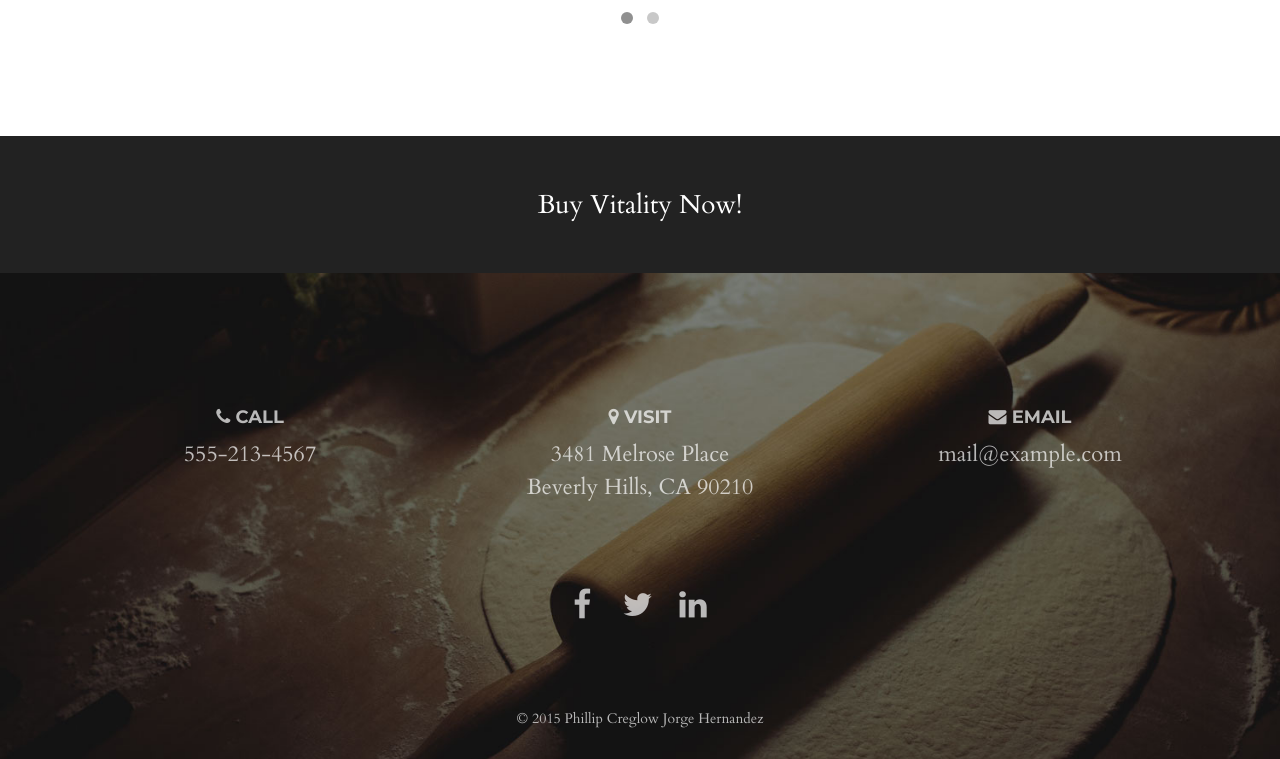
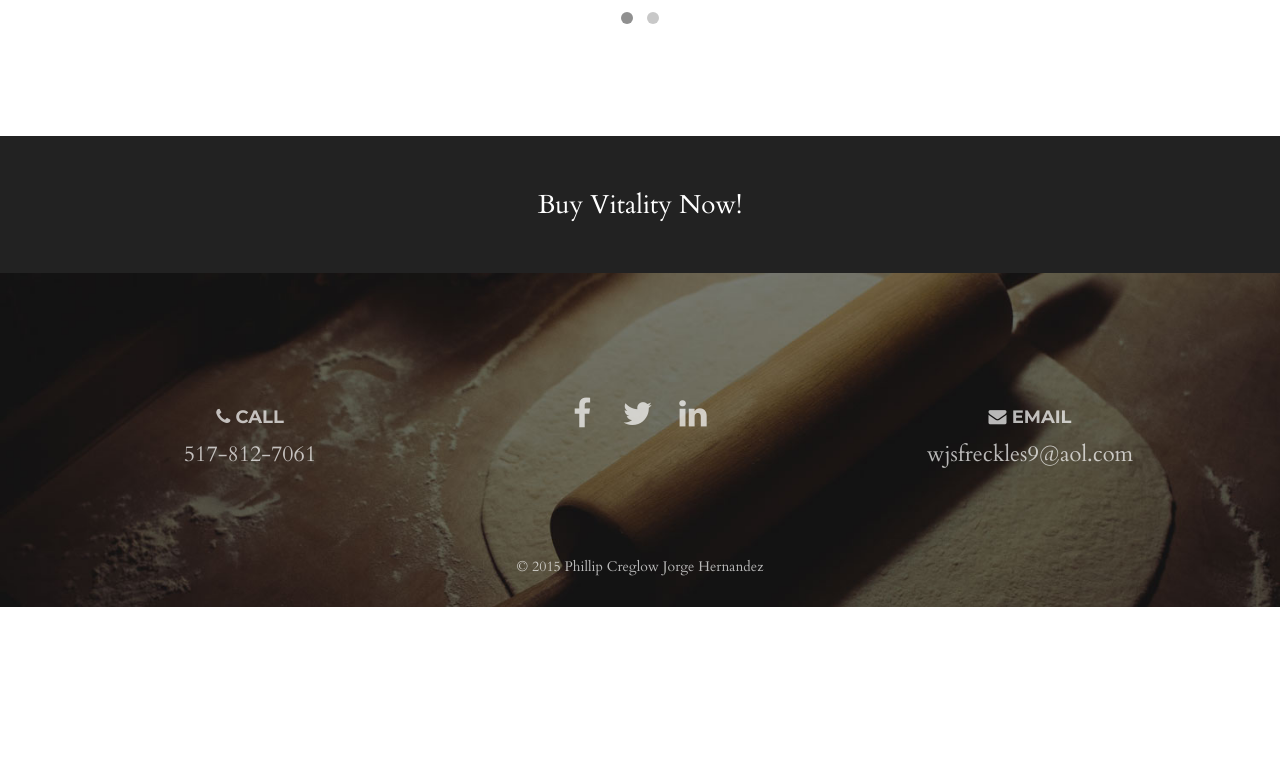
Before and after one commit to pcreglow/WJ-Culinary, a website: page culinary.html in a window 1280 px wide. Shown: the part 5259-6018 px from the top of the page. After the commit the page ends 5866 px from the top, so only its background shows below. Drawn offline with Linux system fonts and the light colour scheme.

Commit message:
Removed address, moved social media icons, updated contact info

```diff
--- a/culinary.html
+++ b/culinary.html
@@ -529,29 +529,22 @@
             <div class="row" id="contact">
                 <div class="col-md-4 contact-details">
                     <h4><i class="fa fa-phone"></i> Call</h4>
-                    <p>555-213-4567</p>
+                    <p>517-812-7061</p>
                 </div>
-                <div class="col-md-4 contact-details">
-                    <h4><i class="fa fa-map-marker"></i> Visit</h4>
-                    <p>3481 Melrose Place
-                        <br>Beverly Hills, CA 90210</p>
+                <div class="col-md-4 social contact-details">
+                  <ul class="list-inline">
+                      <li><a href="#"><i class="fa fa-facebook fa-fw fa-2x"></i></a>
+                      </li>
+                      <li><a href="#"><i class="fa fa-twitter fa-fw fa-2x"></i></a>
+                      </li>
+                      <li><a href="#"><i class="fa fa-linkedin fa-fw fa-2x"></i></a>
+                      </li>
+                  </ul>
                 </div>
                 <div class="col-md-4 contact-details">
                     <h4><i class="fa fa-envelope"></i> Email</h4>
-                    <p><a href="mailto:mail@example.com">mail@example.com</a>
+                    <p><a href="mailto:mail@example.com">wjsfreckles9@aol.com</a>
                     </p>
-                </div>
-            </div>
-            <div class="row social">
-                <div class="col-lg-12">
-                    <ul class="list-inline">
-                        <li><a href="#"><i class="fa fa-facebook fa-fw fa-2x"></i></a>
-                        </li>
-                        <li><a href="#"><i class="fa fa-twitter fa-fw fa-2x"></i></a>
-                        </li>
-                        <li><a href="#"><i class="fa fa-linkedin fa-fw fa-2x"></i></a>
-                        </li>
-                    </ul>
                 </div>
             </div>
             <div class="row copyright">
```
